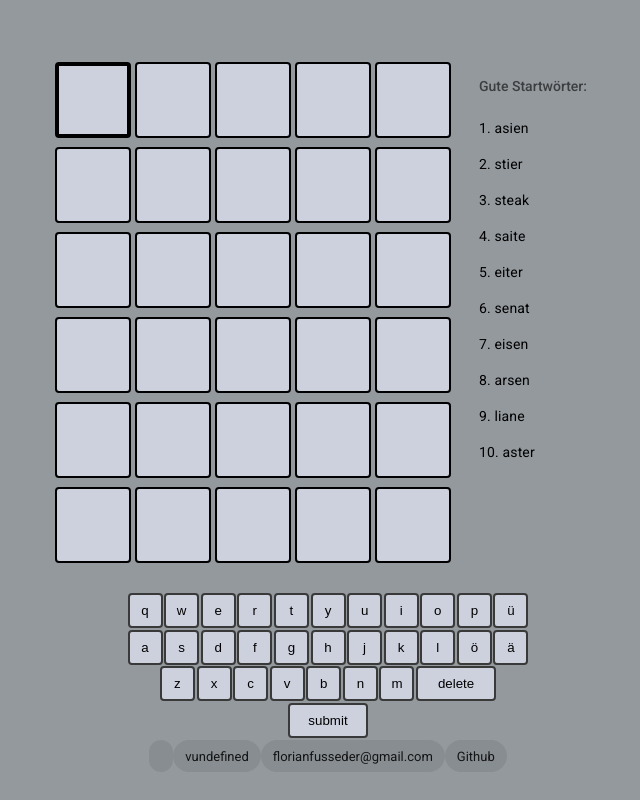
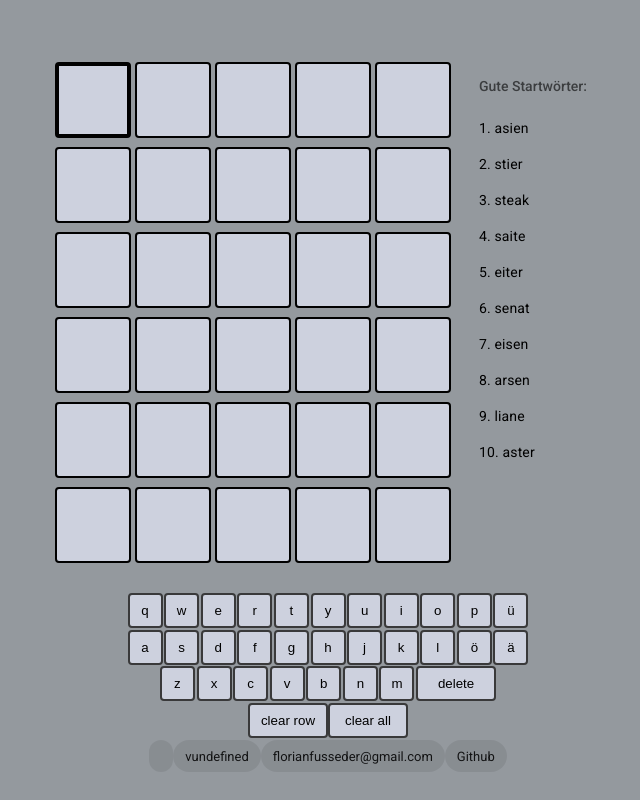
Before and after one commit to FlorianFusseder/wordle, a React (Create React App) app in the folder frontend/: page / in a window 1280 px wide. Shown: the whole page, without its empty margins (312-952 px from the left). Built offline with nearby package versions, Linux system fonts and the light colour scheme.

Commit message:
Add clear buttons

```diff
--- a/frontend/src/components/Game.tsx
+++ b/frontend/src/components/Game.tsx
@@ -99,10 +99,12 @@ export function Game() {
         header: "Gute Startwörter:"
     }
 
-    const [gameState, setGameState] = useState<GameProps>({
+    const startGameState = {
         arr: Array(6).fill(null).map(() => Array(5).fill({character: "", code: Code._undefined})),
         caret: new Position(0, 0)
-    })
+    }
+
+    const [gameState, setGameState] = useState<GameProps>(startGameState)
 
     const [resultState, setResultState] = useState<resultList>(startResultState);
 
@@ -241,10 +243,10 @@ export function Game() {
                     code: code
                 };
 
-                setGameState({
+                setGameState(prevState => ({
+                    ...prevState,
                     arr: slice,
-                    caret: gameState.caret
-                })
+                }))
             }
         }
 
@@ -262,8 +264,15 @@ export function Game() {
     }
 
     function keyBoardClick(key: string) {
-        if (key === "SUBMIT") {
-            submitForm()
+        if (key === "CLEAR ALL") {
+            setGameState(startGameState)
+        } else if (key === "CLEAR ROW") {
+            let slice = gameState.arr.slice();
+            slice[gameState.caret.row] = Array(5).fill({character: "", code: Code._undefined})
+            setGameState({
+                caret: new Position(gameState.caret.row, 0),
+                arr: slice
+            })
         } else {
             if (key === "DELETE") {
                 delete_char();
@@ -286,10 +295,10 @@ export function Game() {
                                            position: Position) => {
                         let slice = gameState.arr.slice();
                         slice[position.row][position.column].code = code
-                        setGameState({
+                        setGameState(prevState => ({
+                            ...prevState,
                             arr: slice,
-                            caret: gameState.caret
-                        })
+                        }))
                     }}
                 />
                 <ResultList list={resultState.results.slice()} header={resultState.header} onListClick={onListClick}/>
--- a/frontend/src/components/Keyboard.tsx
+++ b/frontend/src/components/Keyboard.tsx
@@ -56,7 +56,8 @@ const KeyBoard = ({onClick}: KeyBoardProps) => {
                 {renderKey("delete", "action-button")}
             </Stack>
             <Stack direction="row" justifyContent="center">
-                {renderKey("submit", "action-button")}
+                {renderKey("clear row", "action-button")}
+                {renderKey("clear all", "action-button")}
             </Stack>
         </React.Fragment>
     )
```
